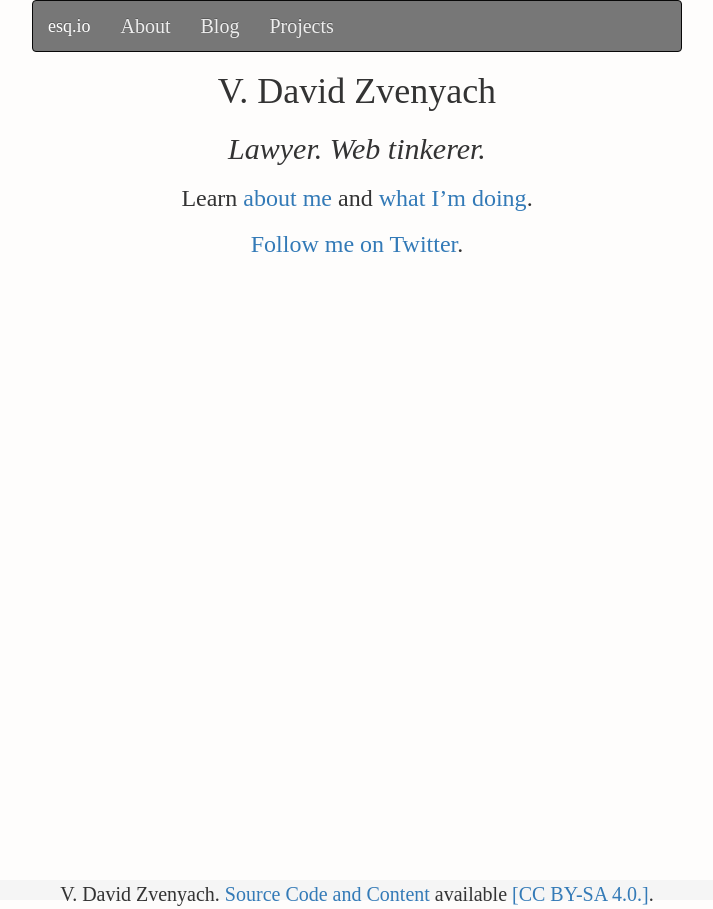
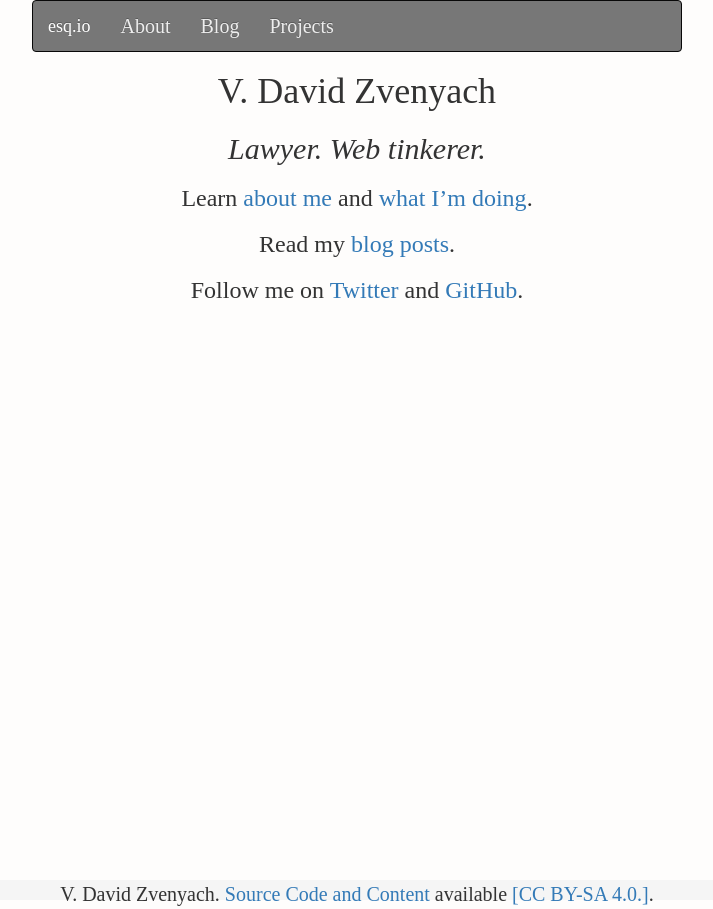
Before and after one commit to vdavez/website, a Jekyll site: the page built from index.md, in a window 1280 px wide. Shown: the whole page, without its empty margins (283-996 px from the left). Built offline with Jekyll 4.4.1, drawn with Linux system fonts in a browser that asks for light colours; nearby versions of some CDN libraries.

Commit message:
updated home page

```diff
--- a/index.md
+++ b/index.md
@@ -13,5 +13,9 @@ layout: home
 ### Learn [about me](pages/about.html) and [what I'm doing](pages/projects.html).
 {: .text-center}
 
-### [Follow me on Twitter](http://twitter.com/vdavez).
+### Read my [blog posts](blog).
 {: .text-center}
+
+
+### Follow me on [Twitter](https://twitter.com/vdavez) and [GitHub](https://github.com/vzvenyach).
+{: .text-center}
```
